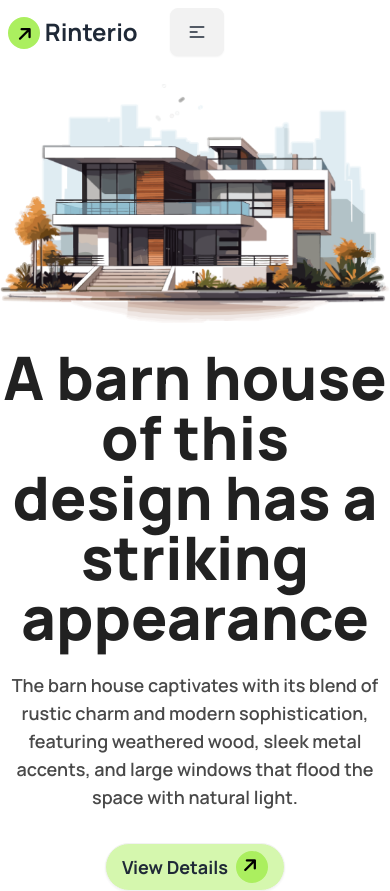
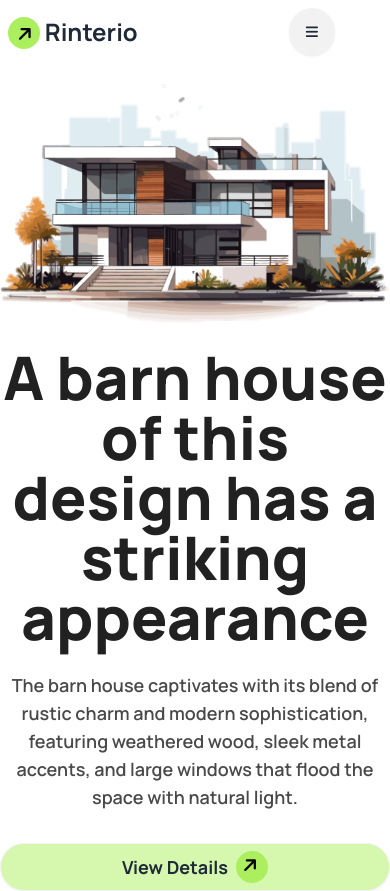
Before and after one commit to alauddinkochi/assignment-03, a plain HTML site: page index.html in a window 390 px wide. Drawn offline with nearby package versions, Linux system fonts and the light colour scheme.

```diff
--- a/index.html
+++ b/index.html
@@ -49,13 +49,14 @@
     <header class="container mx-auto">
         <nav class="border-solid">
             <div class="navbar">
-                <div>
+                <div class="navbar-start">
+
                     <a class="bg-white font-bold text-2xl"> <i
                             class="fa-solid fa-arrow-right -rotate-45 rounded-full w-8 h-8 px-2 py-1 bg-color-primary text-black text-lg"></i>
                         Rinterio</a>
                 </div>
 
-                <div class="hidden lg:flex">
+                <div class="navbar-center hidden lg:flex">
                     <ul class="menu menu-horizontal px-1">
                         <li><a class="font-bold">Home</a></li>
                         <li><a>Services</a></li>
@@ -65,9 +66,7 @@
                     </ul>
                 </div>
 
-
-
-                <div class="flex gap-8 ">
+                <div class="navbar-end flex justify-evenly">
                     <div class="flex">
                         <i
                             class="fa-solid fa-cart-shopping  rounded-full bg-red-600 w-8 h-8 px-2 py-2 mr-4 hidden md:block"></i>
@@ -76,18 +75,9 @@
                             class="fa-solid fa-magnifying-glass rounded-full bg-red-600 w-8 h-8 px-2 py-2 hidden md:block"></i>
                     </div>
 
-                    <div class="hidden md:block">
-                        <a class="btn font-bold text-lg rounded-full bg-color-primary"> Book Consult <i
-                                class="fa-solid fa-arrow-right -rotate-45 rounded-full w-7 h-7 px-1 py-1 bg-black text-white"></i></a>
-                    </div>
-
                     <div class="dropdown">
-                        <div tabindex="0" role="button" class="btn lg:hidden">
-                            <svg xmlns="http://www.w3.org/2000/svg" class="h-5 w-5" fill="none" viewBox="0 0 24 24"
-                                stroke="currentColor">
-                                <path stroke-linecap="round" stroke-linejoin="round" stroke-width="2"
-                                    d="M4 6h16M4 12h8m-8 6h16" />
-                            </svg>
+                        <div tabindex="0" role="button" class="btn rounded-full lg:hidden">
+                            <i class="fa-solid fa-bars font-bold"></i>
                         </div>
                         <ul tabindex="0"
                             class="menu menu-sm dropdown-content bg-base-100 rounded-box z-[1] mt-3 shadow">
@@ -98,10 +88,12 @@
                             <li><a>Contact Us</a></li>
                         </ul>
                     </div>
+
+                    <div class="hidden md:block">
+                        <a class="btn font-bold text-lg rounded-full bg-color-primary"> Book Consult <i
+                                class="fa-solid fa-arrow-right -rotate-45 rounded-full w-7 h-7 px-1 py-1 bg-black text-white"></i></a>
+                    </div>
                 </div>
-
-
-
             </div>
 
         </nav>
@@ -116,14 +108,22 @@
                 that
                 flood the space with natural light.</p>
 
-            <button class="btn font-bold text-lg rounded-full bg-btn-view mt-8">View Details <i
+            <button class="btn font-bold text-lg rounded-full bg-btn-view mt-8 w-full lg:w-auto">View Details <i
                     class="fa-solid fa-arrow-right -rotate-45 rounded-full w-8 h-8   bg-color-primary text-black text-lg"></i></button>
         </section>
 
     </header>
 
 
-    <main></main>
+    <main>
+        <div>
+            <div>
+
+            </div>
+        </div>
+
+
+    </main>
 
 
     <footer></footer>
```
